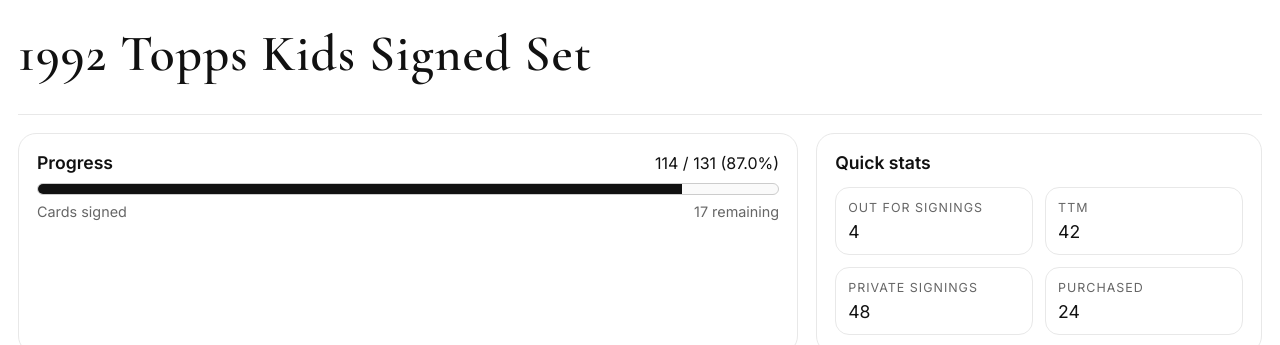
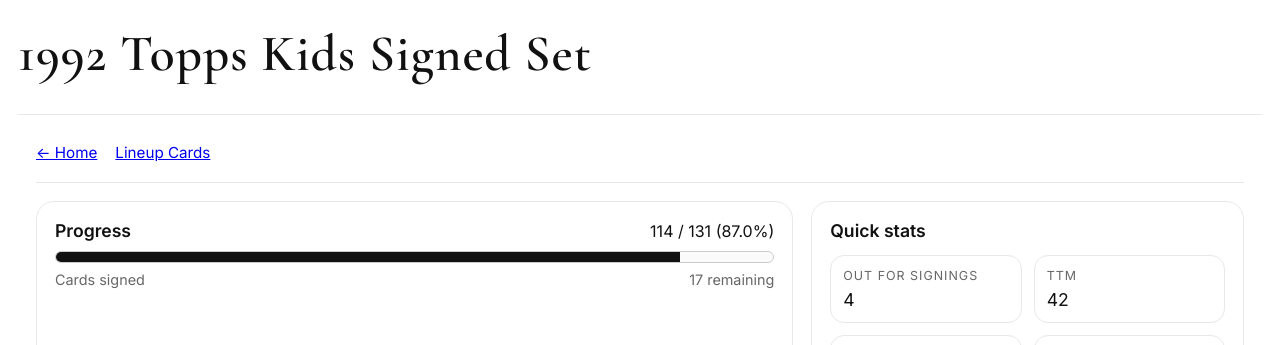
Before and after one commit to jperlin4/1992-topps-kids, a plain HTML site: page topps-kids.html in a window 1280 px wide. Shown: the top 345 px of the page. Drawn offline with nearby package versions, Linux system fonts and the light colour scheme.

Commit message:
Update topps-kids.html

```diff
--- a/topps-kids.html
+++ b/topps-kids.html
@@ -54,6 +54,15 @@
         <span></span>
         <span></span>
         <span></span>
+      </div>
+    </header>
+
+<body>
+  <div class="wrap">
+    <header>
+      <div class="sub">
+        <a href="index.html">← Home</a>
+        <a href="lineup-cards.html">Lineup Cards</a>
       </div>
     </header>
 
```
